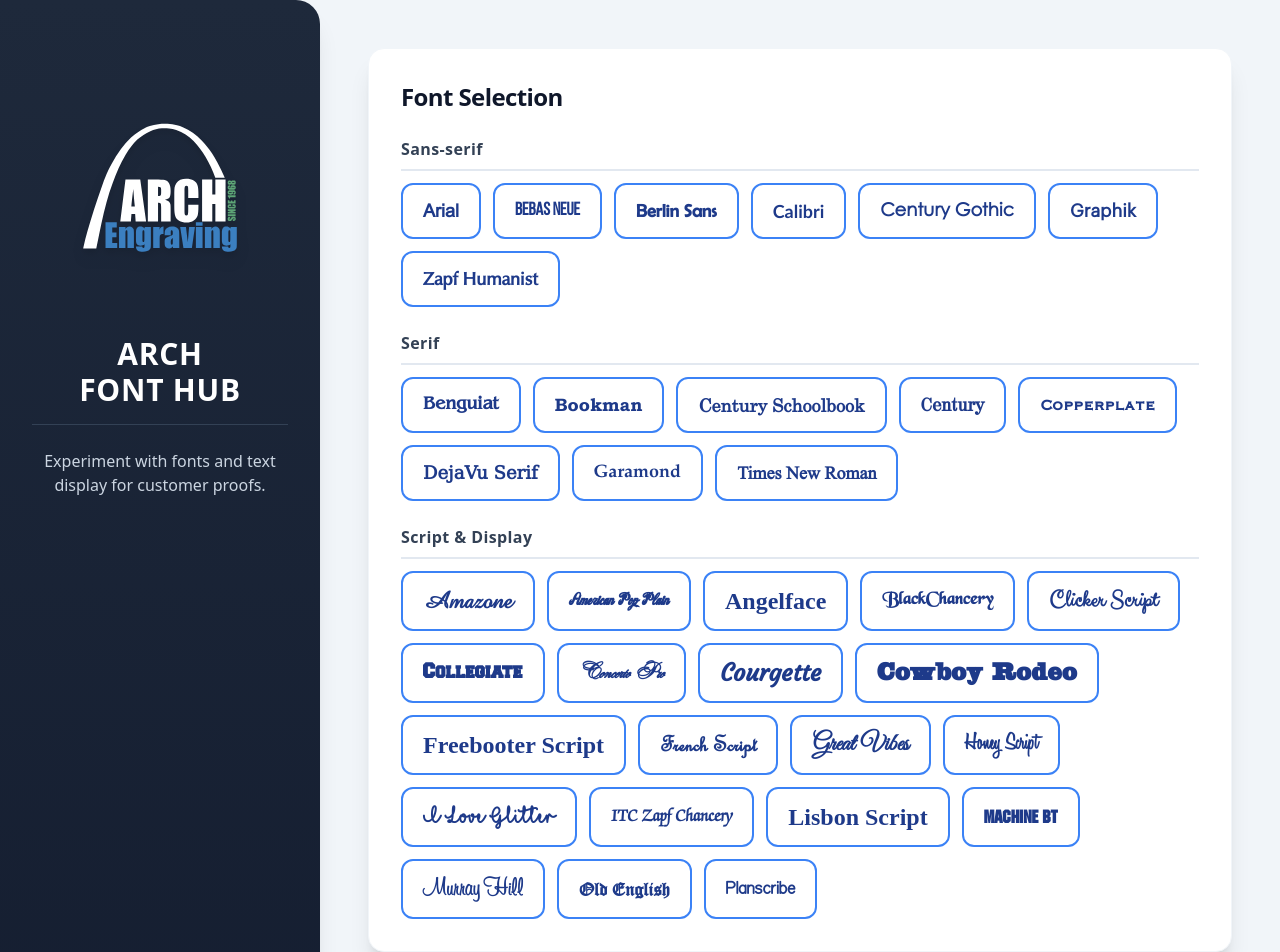
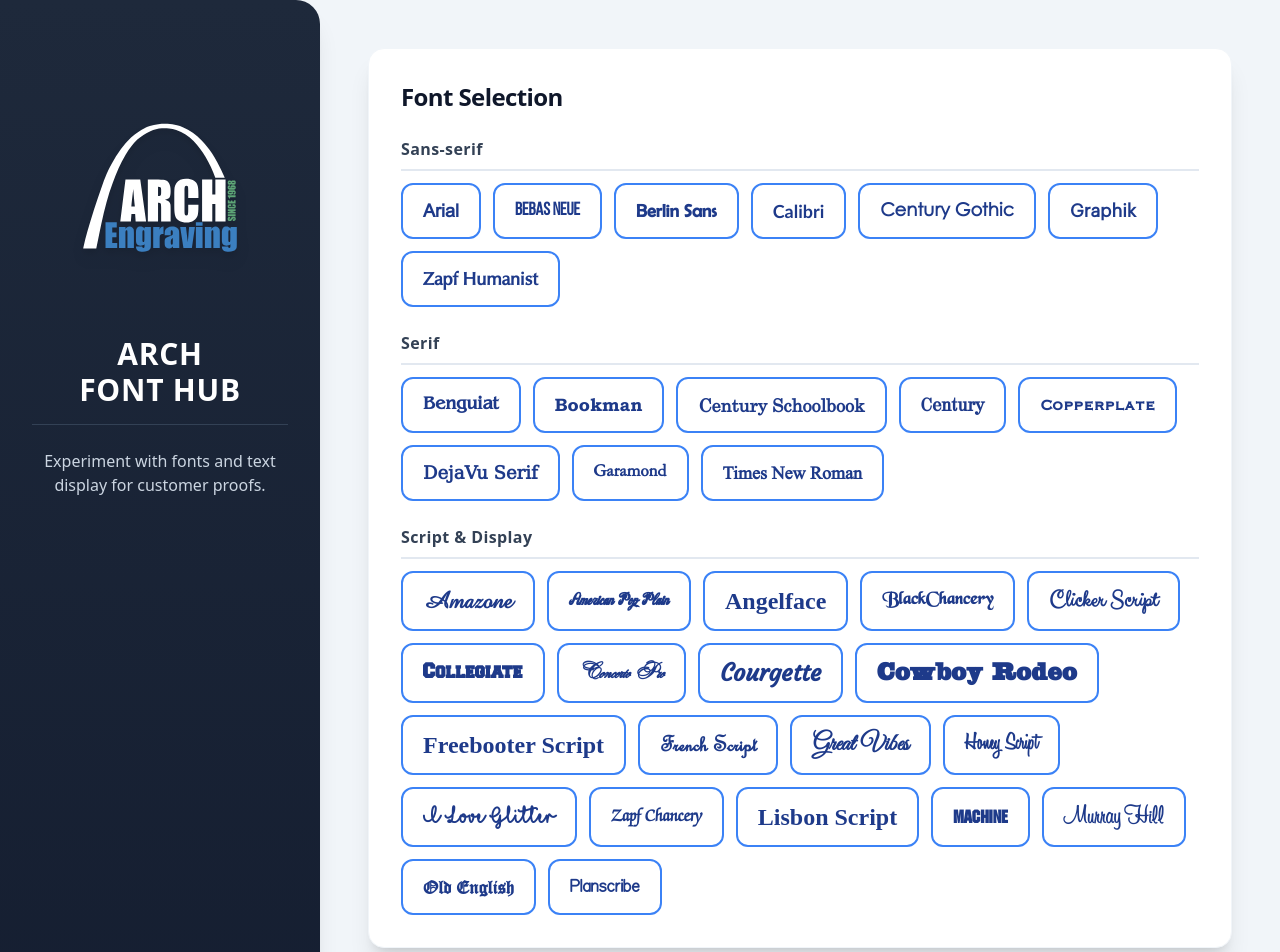
Before and after one commit to Arch-Tom/archfonthub, a React (Vite) app: page / in a window 1280 px wide. Shown: the top 952 px of the page. Built offline with nearby package versions, Linux system fonts and the light colour scheme; a web font is replaced by a local one.

Commit message:
updates to font names

```diff
--- a/src/App.jsx
+++ b/src/App.jsx
@@ -61,7 +61,7 @@ const App = () => {
                 }
             },
             // --- FIX: Combined both Garamond fonts into one family ---
-            { name: 'Garamond', styles: { regular: 'Garamond', v3: 'Garamond3LTStd', v3_bold: 'Garamond3LTStd-Bold', v3_italic: 'Garamond3LTStd-Italic', v3_boldItalic: 'Garamond3LTStd-BoldItalic' } },
+            { name: 'Garamond', styles: { v3: 'Garamond3LTStd', v3_bold: 'Garamond3LTStd-Bold', v3_italic: 'Garamond3LTStd-Italic', v3_boldItalic: 'Garamond3LTStd-BoldItalic' } },
             { name: 'Times New Roman', styles: { regular: 'TimesNewRomanPSMT', bold: 'TimesNewRomanPS-BoldMT', italic: 'TimesNewRomanPS-ItalicMT', boldItalic: 'TimesNewRomanPS-BoldItalicMT' } },
         ],
         'Script & Display': [
@@ -79,9 +79,9 @@ const App = () => {
             { name: 'Great Vibes', styles: { regular: 'GreatVibes-Regular' } },
             { name: 'Honey Script', styles: { light: 'HoneyScript-Light', semiBold: 'HoneyScript-SemiBold' } },
             { name: 'I Love Glitter', styles: { regular: 'ILoveGlitter' } },
-            { name: 'ITC Zapf Chancery', styles: { regular: 'ZapfChancery-Roman' } },
+            { name: 'Zapf Chancery', styles: { regular: 'ZapfChancery-Roman' } },
             { name: 'Lisbon Script', styles: { regular: 'LisbonScript-Regular' } },
-            { name: 'Machine BT', styles: { regular: 'MachineITCbyBT-Regular' } },
+            { name: 'Machine', styles: { regular: 'MachineITCbyBT-Regular' } },
             { name: 'Murray Hill', styles: { regular: 'MurrayHill' } },
             { name: 'Old English', styles: { regular: 'OldEnglishTextMT' } },
             { name: 'Planscribe', styles: { regular: 'PlanscribeNFW01-Regular' } },
@@ -147,12 +147,12 @@ const App = () => {
 
     const handleSaveSvg = () => {
         if (selectedFonts.length === 0 || customText.trim() === '') {
-            showMessage('Please select at least one font and enter some text to save an SVG.');
+            showMessage('Please select at least one font and enter text to submit.');
             return;
         }
         const lines = customText.split('\n').filter(line => line.trim() !== '');
         if (lines.length === 0) {
-            showMessage('Please enter some text to save an SVG.');
+            showMessage('Please enter some text to submit.');
             return;
         }
 
```
